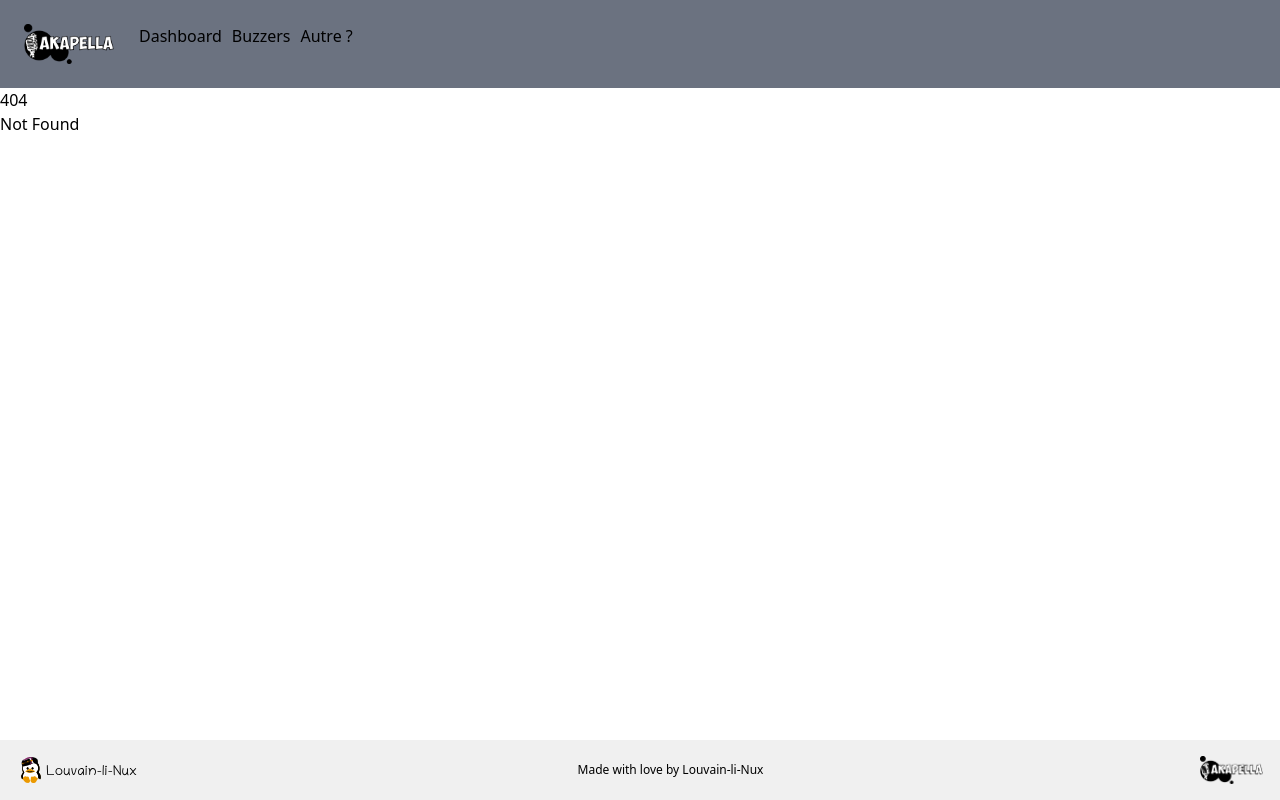
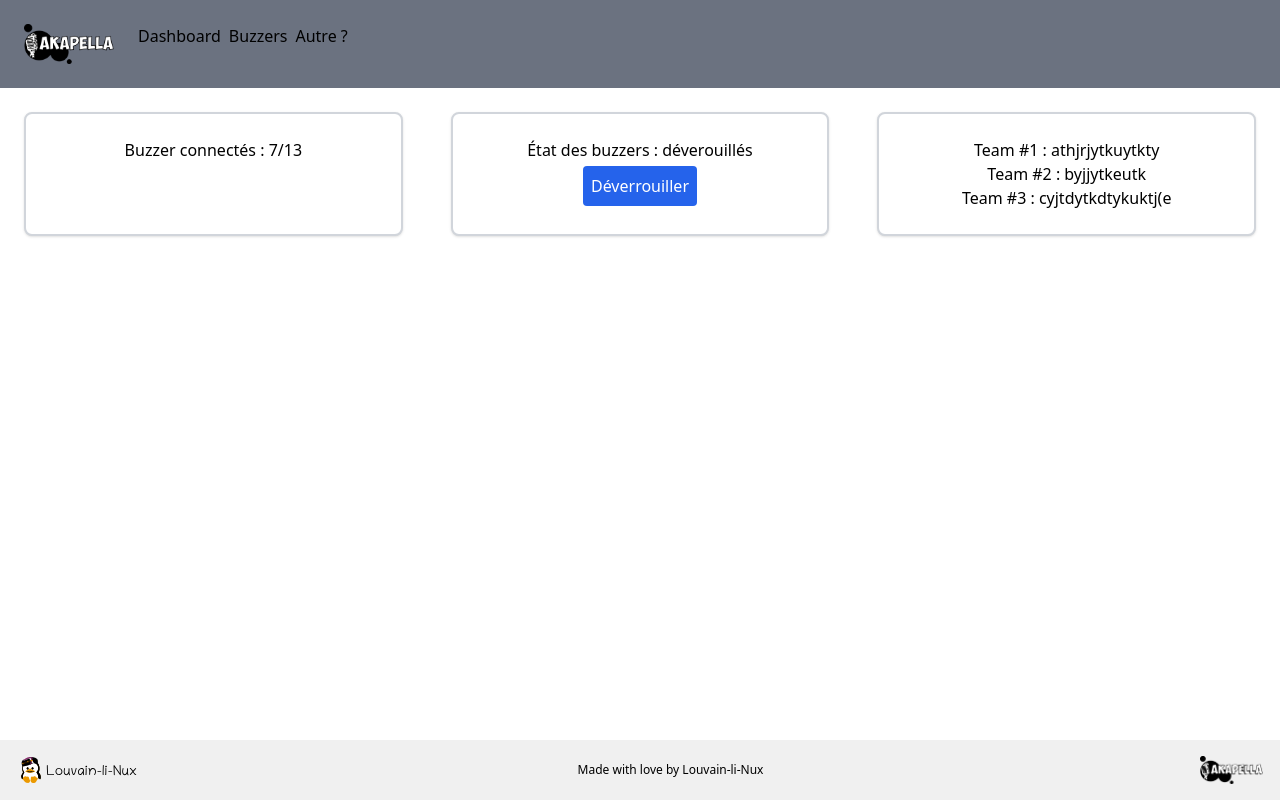
Before and after one commit to nicojmn/buzzer, a SvelteKit app in the folder frontend/: page /admin/dashboard in a window 1280 px wide. Before the commit this address had no page. Built offline with nearby package versions, Linux system fonts and the light colour scheme.

Commit message:
[frontend] Game state for dashboard page

```diff
--- a/frontend/src/app.css
+++ b/frontend/src/app.css
@@ -3,12 +3,16 @@
 @tailwind utilities;
 
 .btn-black {
-    @apply bg-transparent hover:bg-black hover:p-2 text-black hover:text-white border border-gray-500 hover:border-transparent rounded;
-   /*
-  */
+  @apply bg-transparent hover:bg-slate-200 hover:p-2 text-black hover:border hover:border-slate-500 hover:border-transparent rounded;
+}
+
+.btn-blue {
+  @apply bg-blue-600 text-white rounded sm:p-1 md:lg:xl:p-2 hover:bg-blue-300;
+}
+
+.card {
+  @apply block m-6 p-6 bg-white border-2 border-gray-300 rounded-lg shadow w-1/3 text-center
 }
 .btn-black-login {
     @apply bg-transparent hover:bg-black text-black hover:text-white border border-gray-500 hover:border-transparent rounded;
-   /*
-  */
 }
--- /dev/null
+++ b/frontend/src/lib/components/GameState.svelte
@@ -0,0 +1,28 @@
+<script lang="ts">
+    // WIP
+    // TODO : fetch variables from backend
+    let buzzer_number:number = Math.round(Math.random() * 10)
+    let state:string = "close"
+    let podium:string[] = ["athjrjytkuytkty", "byjjytkeutk" ,"cyjtdytkdtykuktj(e"]
+</script>
+
+<div class="flex flex-row">
+    <a class="card" href="/admin/buzzers">
+        <span class="text-center"> Buzzer connectés : {buzzer_number}/13</span>
+    </a>
+
+    <a class="card" href="/admin/buzzers">
+        <span class="text-center">État des buzzers : {state === "open" ? "ouverts" : "déverouillés"}</span><br>
+        {#if state === "close"}
+            <button class="btn-blue mt-1">Déverrouiller</button>
+        {:else}
+            <button class="btn-blue mt-1">Verrouiller</button>
+        {/if}
+    </a>
+
+    <div class="card">
+        {#each {length : 3} as _,i}
+            <span class="overflow-hidden"> Team #{i + 1} : {podium[i]}</span><br>
+        {/each}
+    </div>
+</div>
--- /dev/null
+++ b/frontend/src/routes/admin/dashboard/+page.svelte
@@ -0,0 +1,6 @@
+<script lang="ts">
+    import GameState from "$lib/components/GameState.svelte"
+</script>
+<div>
+    <GameState />
+</div>
```
